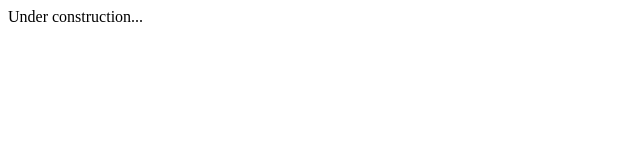
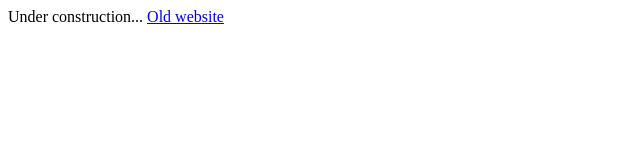
Before and after one commit to cosmicpoi/cosmicpoi.github.io, a plain HTML site: page index.html in a window 1280 px wide. Shown: the whole page, without its empty margins (0-640 px from the left). Drawn offline with Linux system fonts and the light colour scheme.

Commit message:
updated index.html:

```diff
--- a/index.html
+++ b/index.html
@@ -6,5 +6,7 @@
 </head>
 <body>
     Under construction...
+
+    <a href="https://cosmicpoi.github.io/alan-luo.github.io">Old website</a>
 </body>
 </html>
```
